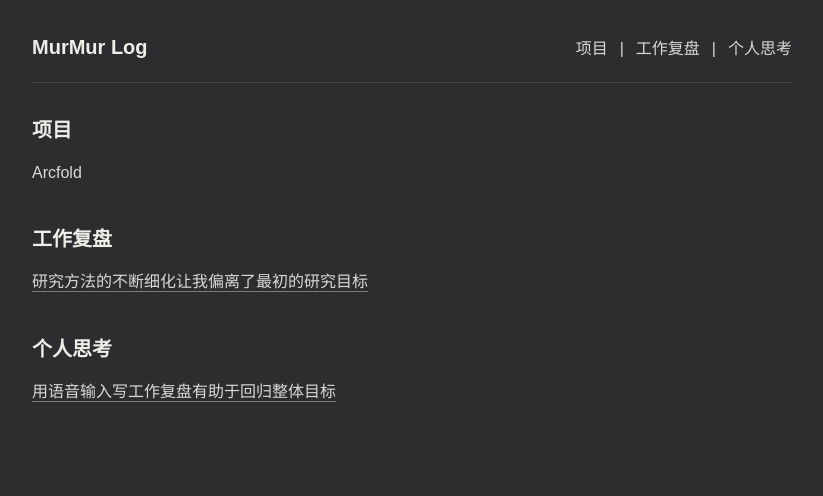
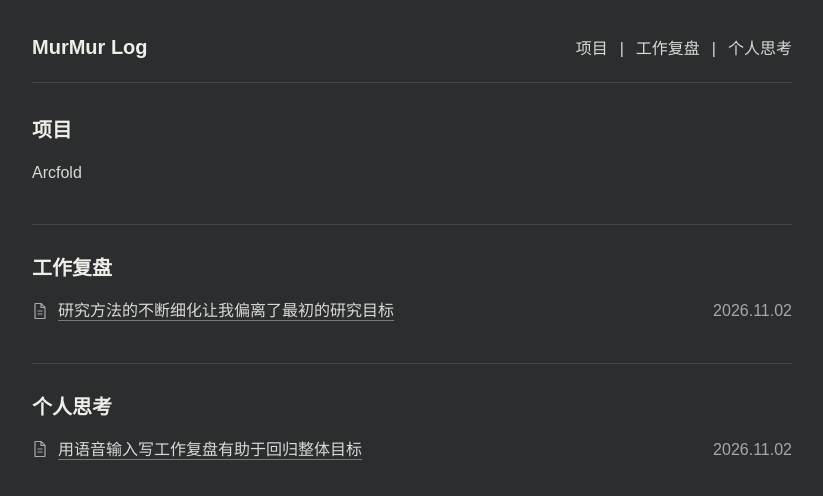
Before and after one commit to murmurwang/murmur-log, a Next.js app: page / in a window 1280 px wide. Shown: the top 496 px of the page, without its empty margins (228-1051 px from the left). Built offline with nearby package versions, Linux system fonts and the light colour scheme.

Commit message:
Restore section rules, article dates and document icons

```diff
--- a/app/components/Sections.tsx
+++ b/app/components/Sections.tsx
@@ -1,4 +1,5 @@
 import Link from "next/link";
+import { ArticleIcon } from "./SiteChrome";
 
 export const sections = [
   { id: "projects", title: "项目", items: [{ title: "Arcfold" }] },
@@ -11,7 +12,8 @@ export function SectionItems({ section }: { section: (typeof sections)[number] }
     <div>
       {section.items.map((item) => "href" in item && item.href ? (
         <Link className="stream-row" href={item.href} key={item.title}>
-          <span className="article-title">{item.title}</span>
+          <span className="article-title"><ArticleIcon /><span>{item.title}</span></span>
+          {"date" in item && item.date && <time className="post-date" dateTime={item.date}>{item.date.replaceAll("-", ".")}</time>}
         </Link>
       ) : <div className="stream-row" key={item.title}><strong>{item.title}</strong></div>)}
     </div>
--- a/app/components/SiteChrome.tsx
+++ b/app/components/SiteChrome.tsx
@@ -34,3 +34,12 @@ export function PageShell({ children, section }: { children: ReactNode; section?
 export function Placeholder({ children = "待写" }: { children?: ReactNode }) {
   return <span className="placeholder">{children}</span>;
 }
+
+export function ArticleIcon() {
+  return (
+    <svg className="article-icon" width="16" height="18" viewBox="0 0 16 18" fill="none" aria-hidden="true">
+      <path d="M3 1.5h6l4 4v11H3z" stroke="currentColor" strokeWidth="1.2" strokeLinejoin="round" />
+      <path d="M9 1.5v4h4M5.5 9h5M5.5 12h5" stroke="currentColor" strokeWidth="1.2" strokeLinejoin="round" />
+    </svg>
+  );
+}
--- a/app/globals.css
+++ b/app/globals.css
@@ -33,12 +33,16 @@ nav a[aria-current="page"] { color: var(--ink); text-decoration: underline; text
 .section-page { padding-bottom: 64px; }
 .home-stream { padding: 32px 0 64px; }
 .stream-section { padding-bottom: 32px; scroll-margin-top: 24px; }
+.stream-section + .stream-section { padding-top: 28px; border-top: 1px solid var(--rule); }
 .stream-heading { margin-bottom: 8px; }
-.stream-row { display: block; padding: 6px 0; font-size: 16px; line-height: 1.7; }
+.stream-row { display: flex; align-items: baseline; justify-content: space-between; gap: 24px; padding: 6px 0; font-size: 16px; line-height: 1.7; }
 .stream-row strong { font-weight: 400; }
-.article-title { text-decoration: underline; text-decoration-color: var(--link-rule); text-underline-offset: 4px; }
+.article-title { display: flex; align-items: baseline; gap: 10px; min-width: 0; }
+.article-icon { flex-shrink: 0; align-self: center; color: var(--muted); }
+.post-date { flex-shrink: 0; color: var(--muted); font-size: 16px; font-variant-numeric: tabular-nums; }
+.article-title > span { text-decoration: underline; text-decoration-color: var(--link-rule); text-underline-offset: 4px; }
 .stream-row[href]:hover { text-decoration: none; }
-.stream-row[href]:hover .article-title { text-decoration-color: var(--ink); }
+.stream-row[href]:hover .article-title > span { text-decoration-color: var(--ink); }
 .post { padding-bottom: 64px; }
 .post-header { padding: 28px 0 18px; }
 .breadcrumb { color: var(--muted); font-size: 16px; }
@@ -52,4 +56,6 @@ nav a[aria-current="page"] { color: var(--ink); text-decoration: underline; text
 @media (max-width: 600px) {
   .site-header { padding-top: 24px; flex-wrap: wrap; gap: 14px; }
   nav { gap: 10px; }
+  .stream-row { flex-direction: column; gap: 4px; }
+  .stream-row[href] .post-date { padding-left: 26px; }
 }
```
